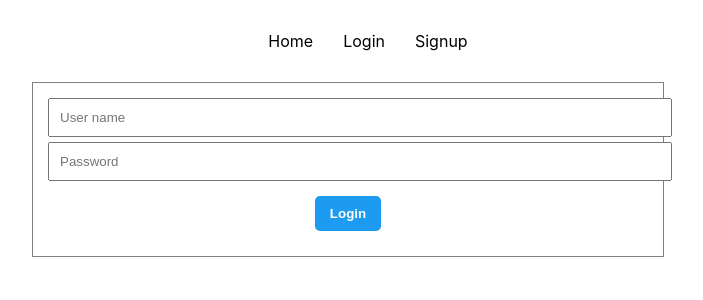
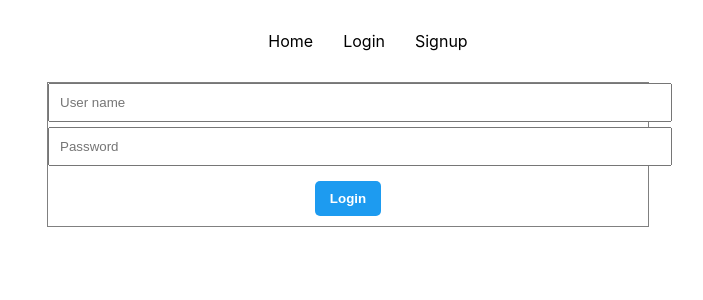
Before and after one commit to marekAren2/social-app, a React (Create React App) app: page /login in a window 1280 px wide. Shown: the top 300 px of the page, without its empty margins (292-995 px from the left). Built offline with nearby package versions, Linux system fonts and the light colour scheme.

Commit message:
drugi padding off tym razemna .login form jeszcze gorzej  padding: 15px

```diff
--- a/src/views/Login.css
+++ b/src/views/Login.css
@@ -3,7 +3,8 @@
     /* //ASK : co to jest max-width: 600px; */
     max-width: 600px;
     margin: auto;
-    padding: 15px;
+    /* //ASK: ten padding off  .login form jeszcze gorzej */
+    /* padding: 15px; */
     /* ASK: nic nie dale */
     /* display: block; */
     /* //ASK: align-it...do dzialania potzrebuje display: flex: ?; */
```
